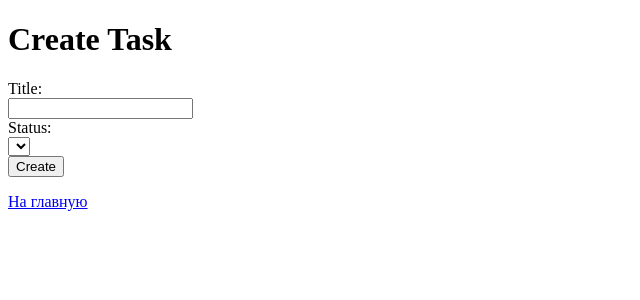
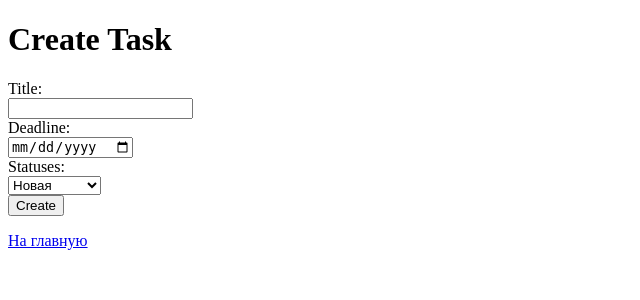
Before and after one commit to aizh-pro/to_do, a Django app: page /tasks/add/ in a window 1280 px wide. Shown: the top 300 px of the page, without its empty margins (0-640 px from the left). Run offline with Django 3.2, Linux system fonts and the light colour scheme; lists and menus that the app fills with data are empty.

Commit message:
Corrected index.html,views.py,etc

```diff
--- a/source/webapp/templates/index.html
+++ b/source/webapp/templates/index.html
@@ -11,11 +11,12 @@
 </head>
 <body>
 <div class="container">
-    <h1>Tasks </h1>
+    <h1>To Do List</h1>
     <p><a href="/tasks/add/">Добавить</a></p>
     {% for task in tasks %}
-    <h2>{{ task.title }}</h2>
+    <h2>{{ task.pk }}.{{ task.title }}</h2>
     <p>Статус: {{ task.status }}|{{ task.get_status_display }}</p>
+    <p>Deadline:{{ task.deadline }} | Created at:{{ task.created_at }}</p>
     <p><a href="/task/?pk={{ task.pk }}">Подробнее...</a></p>
     <hr>
     {% endfor %}
--- a/source/webapp/templates/task_create.html
+++ b/source/webapp/templates/task_create.html
@@ -14,12 +14,16 @@
     <label>Title:</label><br/>
     <input type="text" name="title"/><br/>
 
-    <label for="id-status">Status:</label><br/>
+    <label for="deadline">Deadline:</label><br/>
+    <input type="date" id="deadline" name="deadline"/><br/>
+
+    <label for="id-status">Statuses:</label><br/>
     <select name="status" id="id-status">
         {% for choice in status_choices %}
         <option value="{{choice.0}}"> {{ choice.1 }}</option>
         {% endfor %}
     </select><br/>
+
     <input type="submit" value="Create"/>
     <p><a href="/">На главную</a></p>
 </form>
--- a/source/webapp/views.py
+++ b/source/webapp/views.py
@@ -1,5 +1,5 @@
 from django.shortcuts import render
-from webapp.models import Task
+from webapp.models import Task, STATUS_CHOICES
 
 
 def index_view(request):
@@ -11,11 +11,16 @@ def index_view(request):
 
 def task_create_view(request):
     if request.method == 'GET':
-        return render(request, 'task_create.html')
+        return render(request, 'task_create.html', context={'status_choices': STATUS_CHOICES})
     elif request.method == 'POST':
+        title = request.POST.get('title')
+        status = request.POST.get('status')
+        deadline = request.POST.get('deadline')
+        if deadline == '':
+            task = Task.objects.create(title=title, deadline=None, status=status)
+        else:
+            task = Task.objects.create(title=title, deadline=deadline, status=status)
         context = {
-            'title': request.POST.get('title'),
-            'status': request.POST.get('status'),
-            'deadline': request.POST.get('deadline')
+            'task': task,
         }
         return render(request, 'task_view.html', context)
```
Also changed, not shown: source/webapp/templates/task_view.html (+5 -3 lines).
